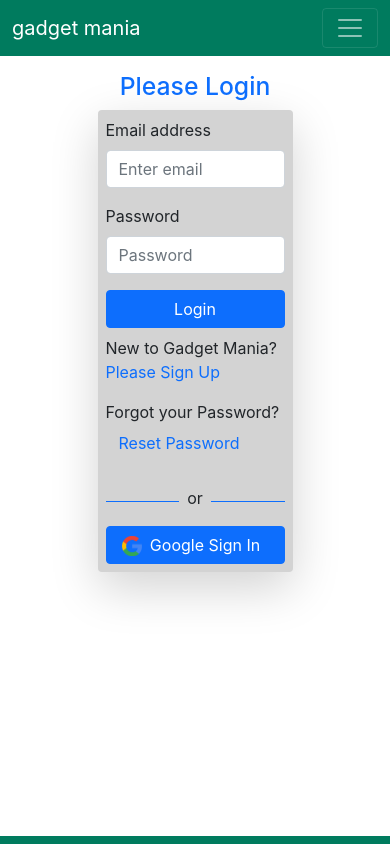
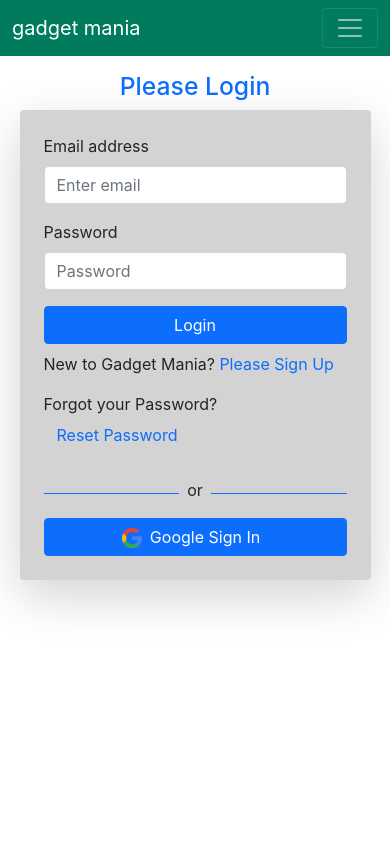
Before and after one commit to FIShahid/gadget-mania-client, a React (Create React App) app: page /login in a window 390 px wide. Shown: the top 844 px of the page. Built offline with nearby package versions, Linux system fonts and the light colour scheme; no server answers.

Commit message:
UI fixing

```diff
--- a/src/Pages/AddItem/AddItem.js
+++ b/src/Pages/AddItem/AddItem.js
@@ -1,8 +1,9 @@
 import React from 'react';
-import { useForm } from "react-hook-form";
+import { useForm , reset} from "react-hook-form";
+import { toast, ToastContainer } from 'react-toastify';
 
 const AddItem = () => {
-    const { register, handleSubmit } = useForm();
+    const { register, handleSubmit ,reset } = useForm();
 
     const onSubmit = data => {
         console.log(data);
@@ -17,8 +18,14 @@ const AddItem = () => {
         .then(res=> res.json())
         .then(result =>{
             console.log(result);
+        reset();
+
         } )
     };
+    const handleAddSubmit =e =>{
+        toast("Your Item Successfully Added")
+        e.target.reset('')
+    }
 
     return (
         <div>
@@ -32,9 +39,10 @@ const AddItem = () => {
                 <input className='mb-2' placeholder='Item Quantity' type="text" {...register("stock")} />
                 <input className='mb-2' placeholder='Seller Name' type="text" {...register("seller")} />
                 <input className='mb-2' placeholder='email' type="text" {...register("email")} />
-                <input type="submit" value="Add Product" className='btn btn-primary' />
+                <input onClick={handleAddSubmit} type="submit" value="Add Product" className='btn btn-primary' />
             </form>
         </div>
+        <ToastContainer></ToastContainer>
         </div>
     );
 };
--- a/src/Pages/Inventory/Inventory.js
+++ b/src/Pages/Inventory/Inventory.js
@@ -76,6 +76,7 @@ const Inventory = () => {
             .then(data => {
                 setProduct({ ...product, stock: newStock })
 
+
             })
 
     }
--- /dev/null
+++ b/src/Pages/Login/Login/Login.css
@@ -0,0 +1,10 @@
+.login-form{
+    width: 50%;
+    margin: auto;
+}
+@media  only screen and (max-width:576px) {
+    .login-form{
+        width: 90%;
+        margin: auto;
+    }
+}
--- a/src/Pages/Login/Login/Login.js
+++ b/src/Pages/Login/Login/Login.js
@@ -9,6 +9,7 @@ import Loading from '../../Shared/Loading/Loading';
 import SocialLogin from '../SocialLogin/SocialLogin';
 import { ToastContainer, toast } from 'react-toastify';
 import 'react-toastify/dist/ReactToastify.css';
+import './Login.css'
 const axios = require('axios')
 
 const Login = () => {
@@ -68,9 +69,9 @@ const Login = () => {
 
 
     return (
-        <div  >
+        <div className='login-form' >
             <h2 className='text-primary text-center mt-3 mb-2'>Please Login</h2>
-            <div className='container w-50 mx-auto shadow-lg p-2 rounded' style={{backgroundColor:'#D3D3D3'}}>
+            <div className='    shadow-lg p-4 rounded' style={{backgroundColor:'#D3D3D3'}}>
             <Form onSubmit={handleSubmit}>
                 <Form.Group className="mb-3" controlId="formBasicEmail">
                     <Form.Label>Email address</Form.Label>
--- a/src/Pages/Login/SignUp/SignUp.js
+++ b/src/Pages/Login/SignUp/SignUp.js
@@ -50,9 +50,9 @@ const SignUp = () => {
 
 }
     return (
-        <div className='signup-form'>
+        <div className='signup-form container-fluid'>
             <h2 className='text-primary text-center mt-3 mb-2'  >Please Sign Up</h2>
-            <div className='container mx-auto shadow-lg p-2 rounded ' style={{backgroundColor:'#D3D3D3' }}>
+            <div className='container mx-auto shadow-lg p-4 rounded ' style={{backgroundColor:'#D3D3D3' }}>
             <form onSubmit={handleRegister} >
                 <input type="text" name="name" id="" placeholder='Your Name' required />
 
--- a/src/Pages/Login/SignUp/Signup.css
+++ b/src/Pages/Login/SignUp/Signup.css
@@ -12,3 +12,10 @@
     font-size: 16px;
     margin-bottom: 15px;
 }
+
+@media  only screen and (max-width:576px) {
+    .signup-form{
+        width: 90%;
+    }
+
+}
--- a/src/Pages/ManageInventory/ManageInventory.js
+++ b/src/Pages/ManageInventory/ManageInventory.js
@@ -26,15 +26,18 @@ const ManageInventory = () => {
             <h3 className='text-center mt-3 mb-3'>Manage Inventory</h3>
             {
                 products.map(product => <div key={product._id}>
-                    <Table striped bordered hover responsive variant='dark' className='container   ' >
+                    <Table striped bordered hover table-responsive variant='dark' className='container' >
 
 
-                        <tbody className='' >
+                        <tbody  >
                             <tr className=''>
-                                <td className='fw-bold d-flex justify-content-center'>{product.name}</td>
+                                <td className='fw-bold '>{product.name}</td>
                                 <td className=' d-flex justify-content-center'><img style={{height:'80px'}} src={product.img} alt="" /></td>
 
-                                <td className='fw-bold d-flex justify-content-center'><span>Available Stock: </span>{product.stock}</td>
+
+                                <td className='fw-bold'><span>Available Stock: </span>{product.stock}</td>
+                                <td><span>Price</span> $ {product.price}</td>
+                                <td><span>Seller</span>: {product.seller}</td>
                                 <td className='text-center m-auto'> <button onClick={() => handleDelete(product._id)} className='btn btn-danger px-2'>Delete</button>
                                 </td>
                             </tr>
--- a/src/Pages/Shared/Header/Header.js
+++ b/src/Pages/Shared/Header/Header.js
@@ -23,8 +23,8 @@ const Header = () => {
                             {/* <Nav.Link as={Link} to='/services'>Services</Nav.Link> */}
                             {/* <Nav.Link href="home#services">Services</Nav.Link>
                             <Nav.Link href="home#reviews">Reviews</Nav.Link> */}
-                             <Nav.Link  as={Link} to='/inventory'>Inventory</Nav.Link>
-                            <Nav.Link  as={Link} to='/manageInventory'>Manage Inventory</Nav.Link>
+                             {/* <Nav.Link  as={Link} to='/inventory'>Inventory</Nav.Link>
+                            <Nav.Link  as={Link} to='/manageInventory'>Manage Inventory</Nav.Link> */}
                             <Nav.Link  as={Link} to='/blogs'>Blogs</Nav.Link>
 
 
```
Also changed, not shown: src/App.js (line endings or trailing spaces).
